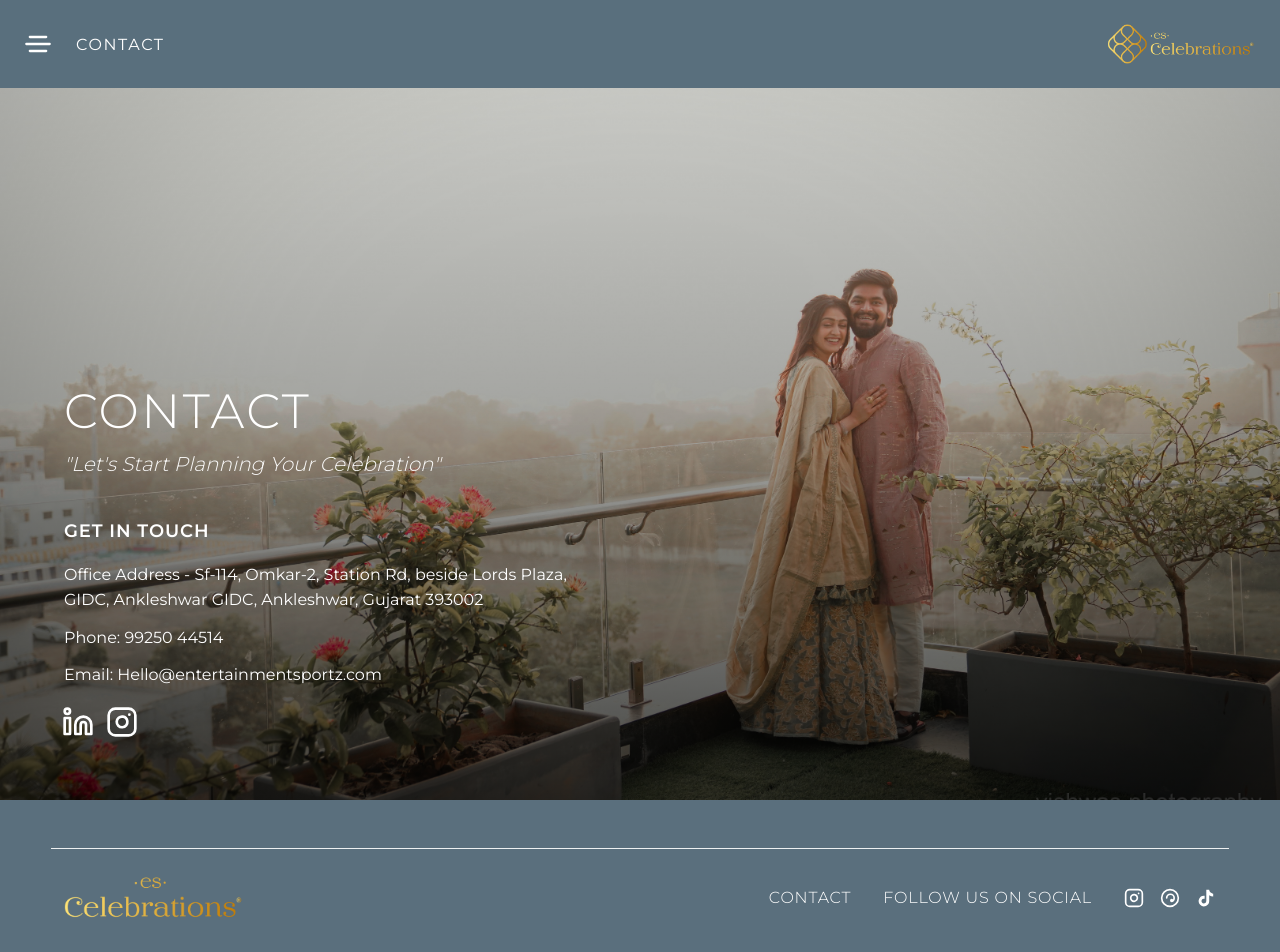
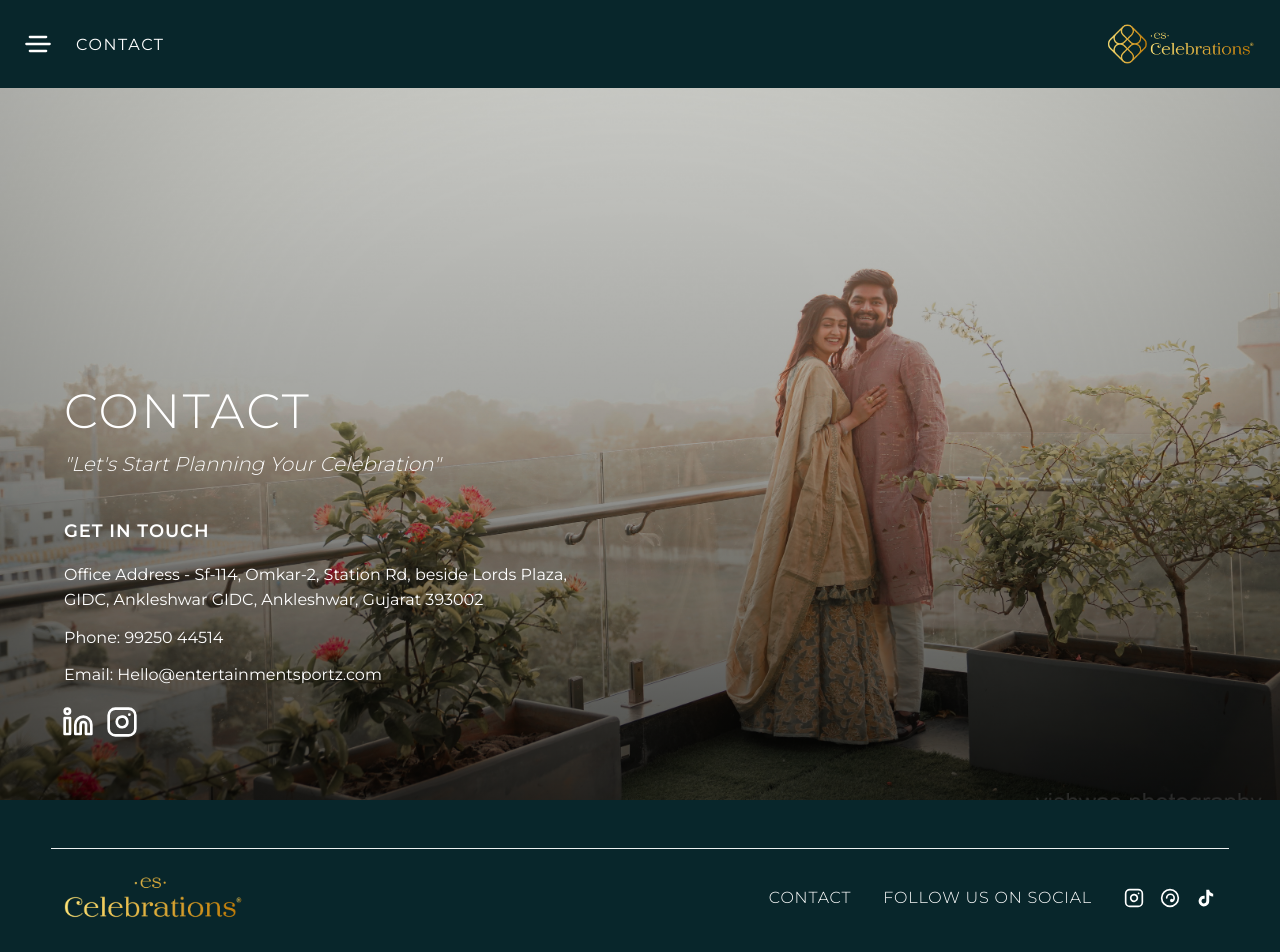
Before and after one commit to ArunNGun/es-celeb, a Next.js app: page /contact in a window 1280 px wide. Shown: the top 952 px of the page. Built offline with nearby package versions, Linux system fonts and the light colour scheme; a web font is replaced by a local one.

Commit message:
Update color scheme to use new slate background color (#08262b) across multiple components

```diff
--- a/src/app/about/about.module.css
+++ b/src/app/about/about.module.css
@@ -1,6 +1,6 @@
 .container {
   min-height: 100vh;
-  background-color: #5a6f7d;
+  background-color: #08262b;
   display: flex;
   flex-direction: column;
 }
--- a/src/app/approach/approach.module.css
+++ b/src/app/approach/approach.module.css
@@ -93,7 +93,7 @@
 
 /* Process Section */
 .processSection {
-  background-color: #5a6f7d;
+  background-color: #08262b;
   padding: 6rem 2rem;
 }
 
@@ -208,7 +208,7 @@
 
 /* Gallery Section */
 .gallerySection {
-  background-color: #5a6f7d;
+  background-color: #08262b;
   padding: 6rem 2rem;
 }
 
--- a/src/app/contact/contact.module.css
+++ b/src/app/contact/contact.module.css
@@ -1,6 +1,6 @@
 .container {
   min-height: 100vh;
-  background-color: #5a6f7d;
+  background-color: #08262b;
   display: flex;
   flex-direction: column;
 }
--- a/src/app/globals.css
+++ b/src/app/globals.css
@@ -6,7 +6,7 @@
   --color-gold: #C9A961;
   --color-gold-light: #D4B976;
   --color-gold-dark: #B89850;
-  --color-slate: #5a6f7d;
+  --color-slate: #08262b;
   --color-slate-light: #6d8290;
   --color-slate-dark: #4a5d69;
   --color-cream: #f5f1ed;
@@ -143,7 +143,7 @@ body {
   height: 100%;
   font-family: var(--font-montserrat), -apple-system, BlinkMacSystemFont, "Segoe UI", sans-serif;
   /* background-color: #ffffff; */
-  background-color: #596f7d;
+  background-color: #08262b;
   color: #000000;
   -webkit-font-smoothing: antialiased;
   -moz-osx-font-smoothing: grayscale;
--- a/src/components/footer/footer.module.css
+++ b/src/components/footer/footer.module.css
@@ -1,5 +1,5 @@
 .footer {
-  background-color: #5a6f7d;
+  background-color: #08262b;
   color: #ffffff;
   padding: 0;
 }
@@ -7,7 +7,7 @@
 .divider1 {
   width: 100%;
   margin: auto;
-  background-color: #5a6f7d;
+  background-color: #08262b;
     height: 3rem;
 }
 .divider {
--- a/src/components/navigation/navigation.module.css
+++ b/src/components/navigation/navigation.module.css
@@ -9,7 +9,7 @@
 }
 .headerColor {
   position: fixed;
-  background-color: #596f7d;
+  background-color: #08262b;
   top: 0;
   left: 0;
   right: 0;
@@ -93,7 +93,7 @@
   left: 0;
   width: 100%;
   height: 100vh;
-  background-color: #5a6f7d;
+  background-color: #08262b;
   padding: 2rem;
   padding-right: 1.5rem;
   display: flex;
```
Also changed, not shown: plan/06-approach-page-implementation.md (+4 -4 lines).
